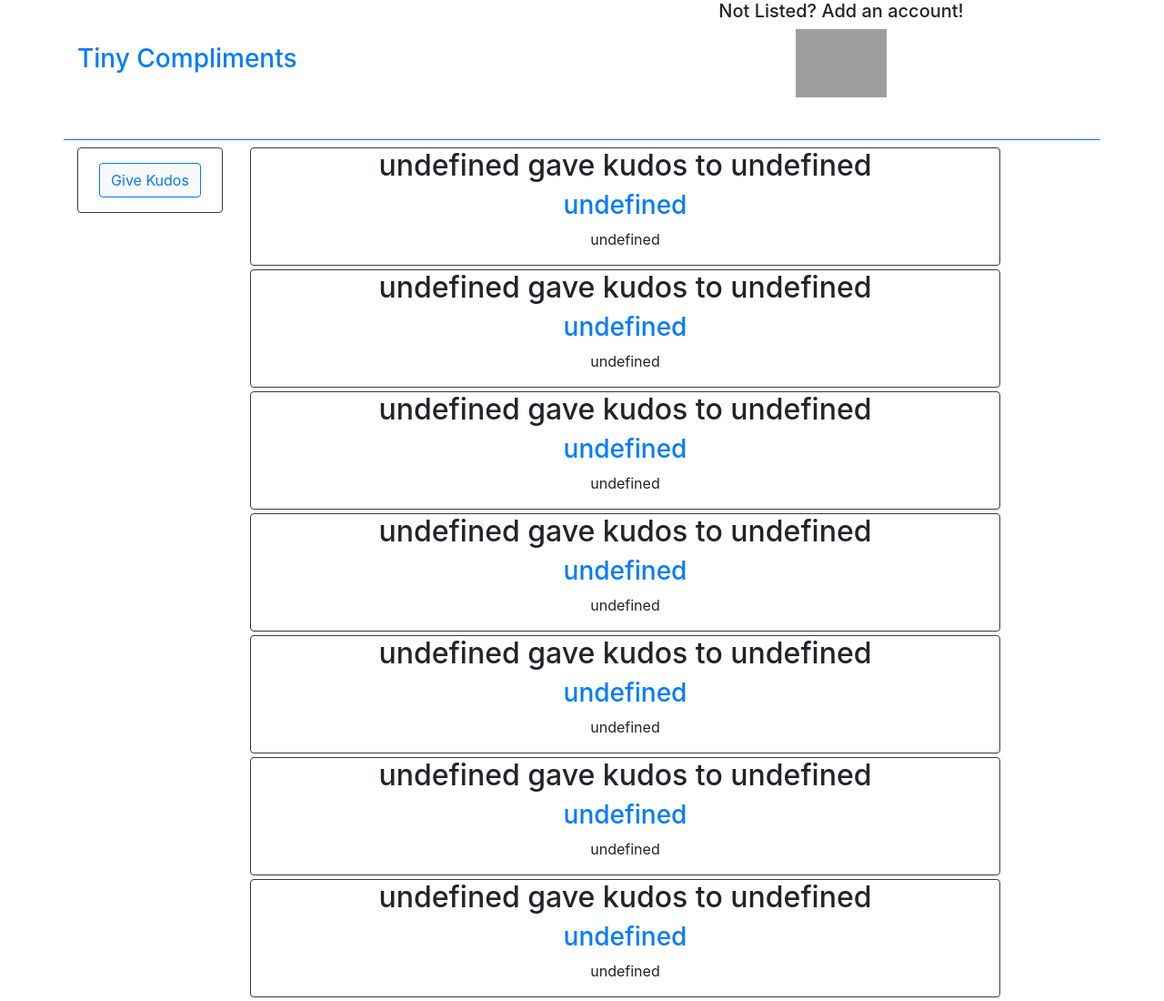
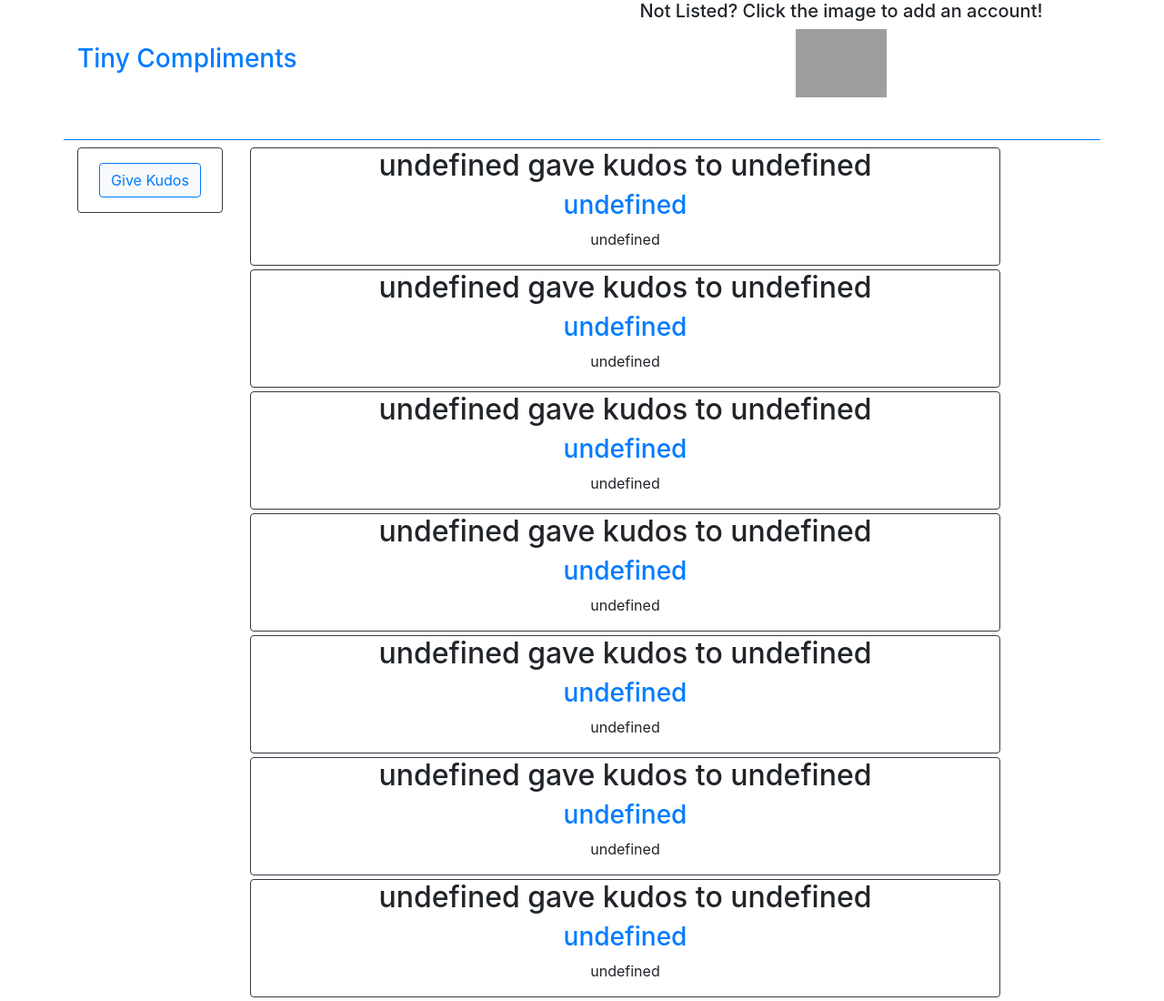
Before and after one commit to jtmccormick18/kudos, a website: page public/index.html in a window 1280 px wide. Shown: the top 1100 px of the page at 91% size. Drawn offline with nearby package versions, Linux system fonts and the light colour scheme; grey boxes are pictures that could not be loaded.

Commit message:
fixed kudo push

```diff
--- a/public/index.html
+++ b/public/index.html
@@ -24,7 +24,7 @@
                 <h3 class="float-left mt-5 text-primary">Tiny Compliments</h3>
             </div>
             <div class="col-6 mb-2 text-center">
-                <h5>Not Listed? Add an account!</h5>
+                <h5>Not Listed? Click the image to add an account!</h5>
                 <img id="userAdd" class="mx-auto" src="https://cdn.pixabay.com/photo/2016/11/14/17/39/person-1824144_960_720.png"
                     height="75vh" width="auto">
                 <form id="userCreate" class="invisible">
```
Also changed, not shown: routes/api-routes.js (+10 -8 lines).
